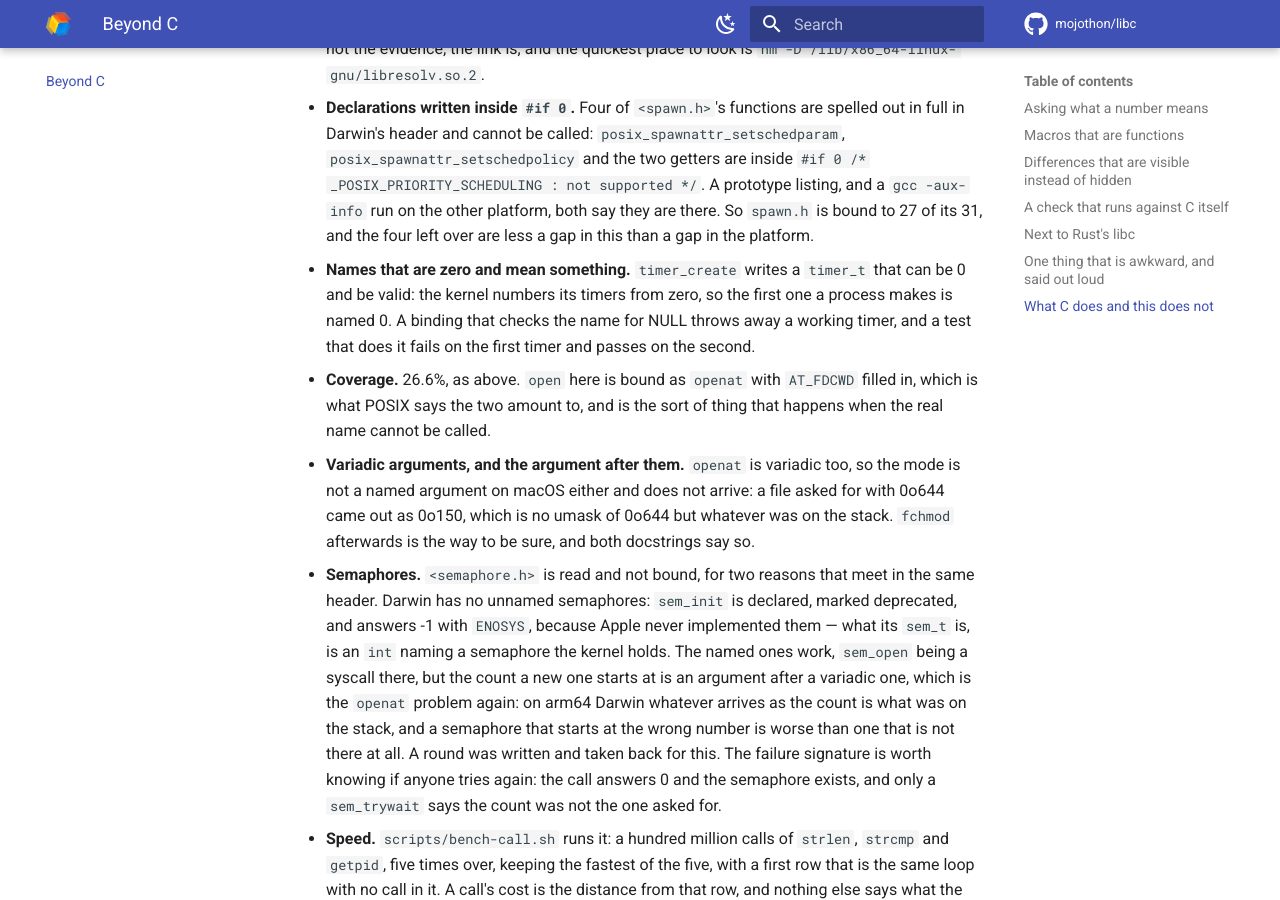
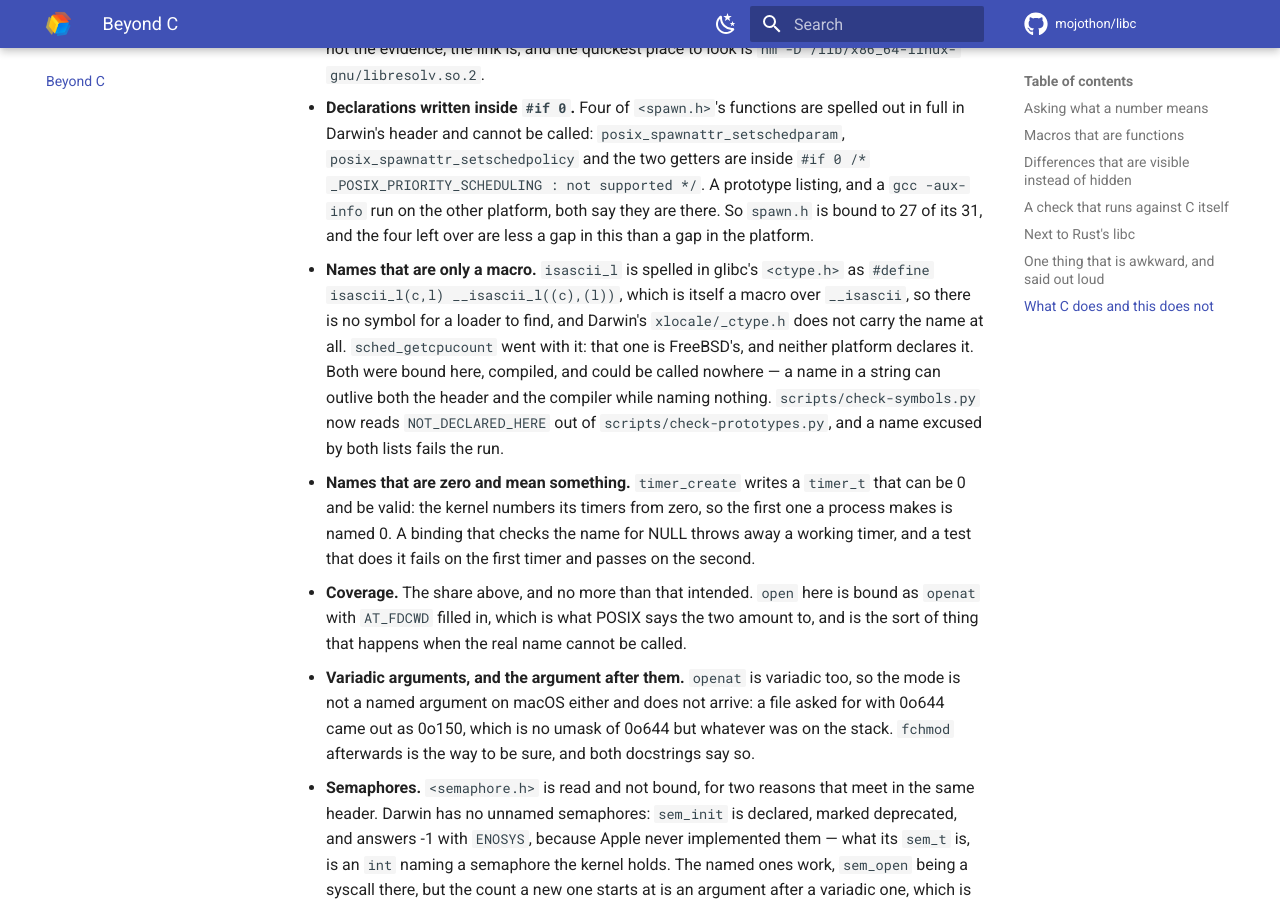
Before and after one commit to mojothon/libc, an MkDocs documentation site: the page built from docs/beyond-c.md, in a window 1280 px wide and 900 px high, scrolled down 4981 px. Built offline with MkDocs 1.6.1 and Material for MkDocs 9.7.7, drawn with Linux system fonts in a browser that asks for light colours; comment, search, counter and statistics services are not loaded; some of the changed text lies outside the part shown.

Commit message:
fix(ctype, sched): drop two bindings nothing exports
`isascii_l` and `sched_getcpucount` were both on the cannot-ask list with
the reason that glibc does not export them. That was true, and it was half
the story: the other half is that Darwin does not have them either, so
each binding compiled, sat in the package looking callable, and would have
failed its first caller when the loader went looking.

`isascii_l` is a macro in glibc's `<ctype.h>` over `__isascii_l`, itself a
macro over `__isascii`, so there is no symbol behind the name; Darwin's
`xlocale/_ctype.h` spells only `isascii`. `sched_getcpucount` is
FreeBSD's: glibc neither declares nor exports it, and Darwin's `<sched.h>`,
a link to `pthread/sched.h`, holds `sched_yield` and the two priority
bounds and nothing else.

No test could have caught either, and that is why the two whitelists were
able to agree with each other and with nothing else: a test that called
one would fail to load rather than to assert. `check-symbols` now reads
`NOT_DECLARED_HERE` out of `check-prototypes`, so a name excused for
having no declaration here and no symbol here fails the run. Tried by
putting `isascii_l` back in both lists and watching it exit 1.

The counts move: 1000 bindings to 998, 995 asked and 5 not to 995 and 3,
996 C symbols to 994, and `libc.ctype` 30 / `libc.sched` 15 on the modules
page. The page also says why the pair is gone, since "not asked" would
have been the wrong thing to write about them.

```diff
--- a/docs/beyond-c.md
+++ b/docs/beyond-c.md
@@ -237,14 +237,25 @@ Being fair about the other direction:
   other platform, both say they are there. So `spawn.h` is bound to 27 of
   its 31, and the four left over are less a gap in this than a gap in the
   platform.
+- **Names that are only a macro.** `isascii_l` is spelled in glibc's
+  `<ctype.h>` as `#define isascii_l(c,l) __isascii_l((c),(l))`, which is
+  itself a macro over `__isascii`, so there is no symbol for a loader to
+  find, and Darwin's `xlocale/_ctype.h` does not carry the name at all.
+  `sched_getcpucount` went with it: that one is FreeBSD's, and neither
+  platform declares it. Both were bound here, compiled, and could be called
+  nowhere — a name in a string can outlive both the header and the compiler
+  while naming nothing. `scripts/check-symbols.py` now reads
+  `NOT_DECLARED_HERE` out of `scripts/check-prototypes.py`, and a name
+  excused by both lists fails the run.
 - **Names that are zero and mean something.** `timer_create` writes a
   `timer_t` that can be 0 and be valid: the kernel numbers its timers
   from zero, so the first one a process makes is named 0. A binding that
   checks the name for NULL throws away a working timer, and a test that
   does it fails on the first timer and passes on the second.
-- **Coverage.** 26.6%, as above. `open` here is bound as `openat` with
-  `AT_FDCWD` filled in, which is what POSIX says the two amount to, and is
-  the sort of thing that happens when the real name cannot be called.
+- **Coverage.** The share above, and no more than that intended. `open` here
+  is bound as `openat` with `AT_FDCWD` filled in, which is what POSIX says
+  the two amount to, and is the sort of thing that happens when the real
+  name cannot be called.
 - **Variadic arguments, and the argument after them.** `openat` is variadic
   too, so the mode is not a named argument on macOS either and does not
   arrive: a file asked for with 0o644 came out as 0o150, which is no umask
```
Also changed, not shown: other parts of docs/beyond-c.md (+1 -1 lines), CHANGELOG.md (+28 -0 lines), docs/modules.md (+17 -5 lines), 8 other files.
